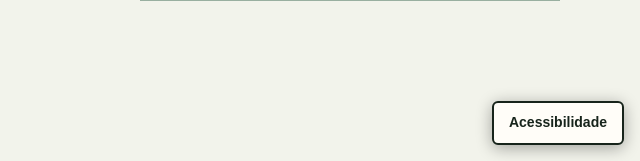
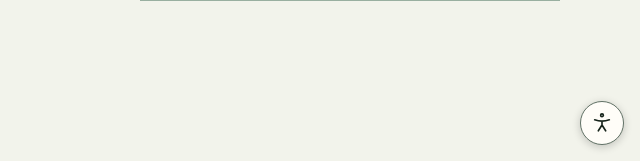
Before and after one commit to AnnaTRocha/misterio-sql, a PHP site: page / in a window 1280 px wide. Shown: the part 639-800 px from the top of the page, without its empty margins (640-1280 px from the left). Run offline with PHP 8.4, Linux system fonts and the light colour scheme; some web fonts are replaced.

Commit message:
Use compact accessibility icon

```diff
--- a/assets/accessibility.css
+++ b/assets/accessibility.css
@@ -2,7 +2,8 @@ html { --reading-zoom: 1; }
 body { zoom: var(--reading-zoom); }
 
 .accessibility-controls { position: fixed; right: 16px; bottom: 16px; z-index: 1100; font: 14px/1.4 Arial, sans-serif; text-shadow: none; }
-.accessibility-toggle { min-height: 44px; padding: 9px 15px; border: 2px solid currentColor; border-radius: 6px; background: #fffdf8; color: #17241b; font-weight: 700; box-shadow: 0 3px 16px #0005; }
+.accessibility-toggle { display: grid; place-items: center; width: 44px; height: 44px; padding: 0; border: 1px solid #617165; border-radius: 50%; background: #fffdf8; color: #17241b; box-shadow: 0 2px 9px #0003; }
+.accessibility-toggle:hover, .accessibility-toggle[aria-expanded="true"] { background: #e6eee4; border-color: #174b2a; }
 .accessibility-panel { position: absolute; right: 0; bottom: calc(100% + 8px); width: min(270px, calc(100vw - 32px)); padding: 16px; border: 2px solid #526457; border-radius: 7px; background: #fffdf8; color: #17241b; box-shadow: 0 10px 30px #0005; }
 .accessibility-panel[hidden] { display: none; }
 .accessibility-panel label { display: grid; gap: 5px; margin-bottom: 12px; font-size: 14px; font-weight: 700; }
--- a/js/accessibility.js
+++ b/js/accessibility.js
@@ -28,7 +28,11 @@ function renderControls() {
   const wrapper = document.createElement('div');
   wrapper.className = 'accessibility-controls';
   wrapper.innerHTML = `
-    <button class="accessibility-toggle" type="button" aria-expanded="false" aria-controls="accessibility-panel">Acessibilidade</button>
+    <button class="accessibility-toggle" type="button" aria-label="Opções de acessibilidade" title="Opções de acessibilidade" aria-expanded="false" aria-controls="accessibility-panel">
+      <svg viewBox="0 0 24 24" width="22" height="22" fill="none" stroke="currentColor" stroke-width="1.8" stroke-linecap="round" stroke-linejoin="round" aria-hidden="true" focusable="false">
+        <circle cx="12" cy="3.5" r="1.5"/><path d="M4 8.5c2.6 1 5.3 1.5 8 1.5s5.4-.5 8-1.5M12 10v4.2m0 0-4 6.3m4-6.3 4 6.3"/>
+      </svg>
+    </button>
     <section class="accessibility-panel" id="accessibility-panel" aria-label="Preferências de acessibilidade" hidden>
       <label>Tema
         <select name="theme">
```
